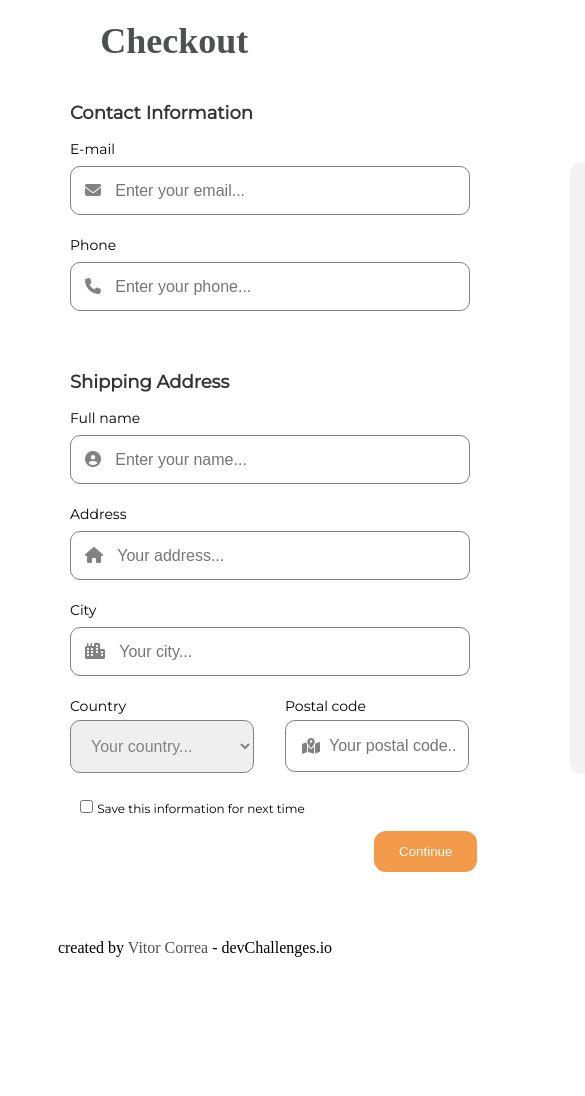
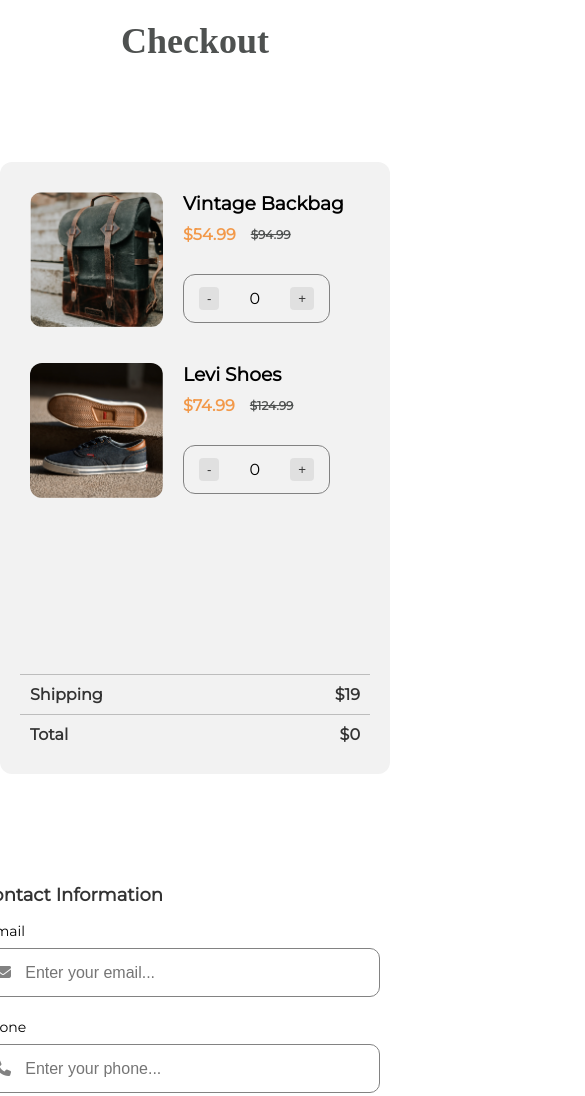
Before and after one commit to VitorCorrea98/Project-Page-Master, a plain HTML site: page index.html in a window 390 px wide. Shown: the top 1096 px of the page, 585 px wide, since content can reach past the window. Before the commit the page ends 957 px from the top, so only its background shows below. Drawn offline with Linux system fonts and the light colour scheme.

Commit message:
Update style.css

```diff
--- a/style.css
+++ b/style.css
@@ -81,6 +81,17 @@
 
 }
 
+#postal-code{
+    text-align: center;
+    -moz-appearance: textfield;
+    outline: none;
+}
+
+input[type="number"]::-webkit-outer-spin-button,
+input[type="number"]::-webkit-inner-spin-button{
+    -moz-appearance: none;
+}
+
 .form2{
     width: 430px;
     display: grid;
@@ -122,6 +133,8 @@
 }
 
 
+/* ---------------- */
+
 
 /* ASIDE */
 
@@ -160,12 +173,13 @@
 .count-area{
     display: flex;
     margin: 20px 30px ;
-    border: 1px solid;
+    border: 1px solid #828282;
     border-radius: 12px;
     align-items: center;
     margin-left: auto;
     padding: 12px 15px;
     justify-content: space-between;
+
 }
 
 
@@ -232,3 +246,40 @@
 footer a:hover{
     color:#235237;
 }
+
+/* ------------------ */
+
+
+/* MEDIA QUERY */
+
+@media(max-width:970px){
+    main{
+        display: flex;
+        flex-direction: column;
+        justify-content: center;
+        align-items: center;
+        padding: 0 30px;
+
+    }
+
+    aside{
+        order: 1;
+        grid-column: 1;
+
+
+    }
+
+    .form{
+        order: 2;
+        grid-column: 1;
+    }
+
+    h1{
+        display: flex;
+        justify-content: center;
+        margin: auto;
+
+    }
+
+
+}
```
